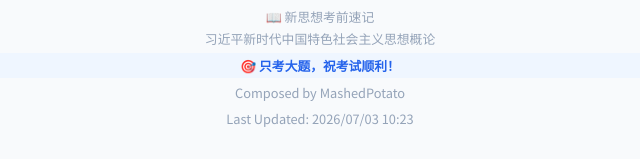
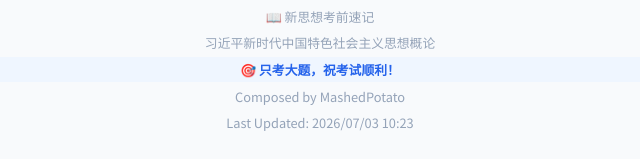
Before and after one commit to MashedPotato817/2607Xinsixiang-Notes, a plain HTML site: page index.html in a window 1280 px wide. Shown: the part 6599-6758 px from the top of the page, 320-960 px from the left. Drawn offline with Linux system fonts and the light colour scheme.

Commit message:
style: footer 改成两个p标签

```diff
--- a/index.html
+++ b/index.html
@@ -1002,7 +1002,8 @@
 
     <!-- Footer -->
     <footer class="footer">
-        <p>📖 新思想考前速记<br>习近平新时代中国特色社会主义思想概论</p>
+        <p>📖 新思想考前速记</p>
+        <p>习近平新时代中国特色社会主义思想概论</p>
         <p class="highlight">🎯 只考大题，祝考试顺利！</p>
         <p>Composed by MashedPotato</p>
         <p>Last Updated: <span id="lastModified"></span></p>
```
